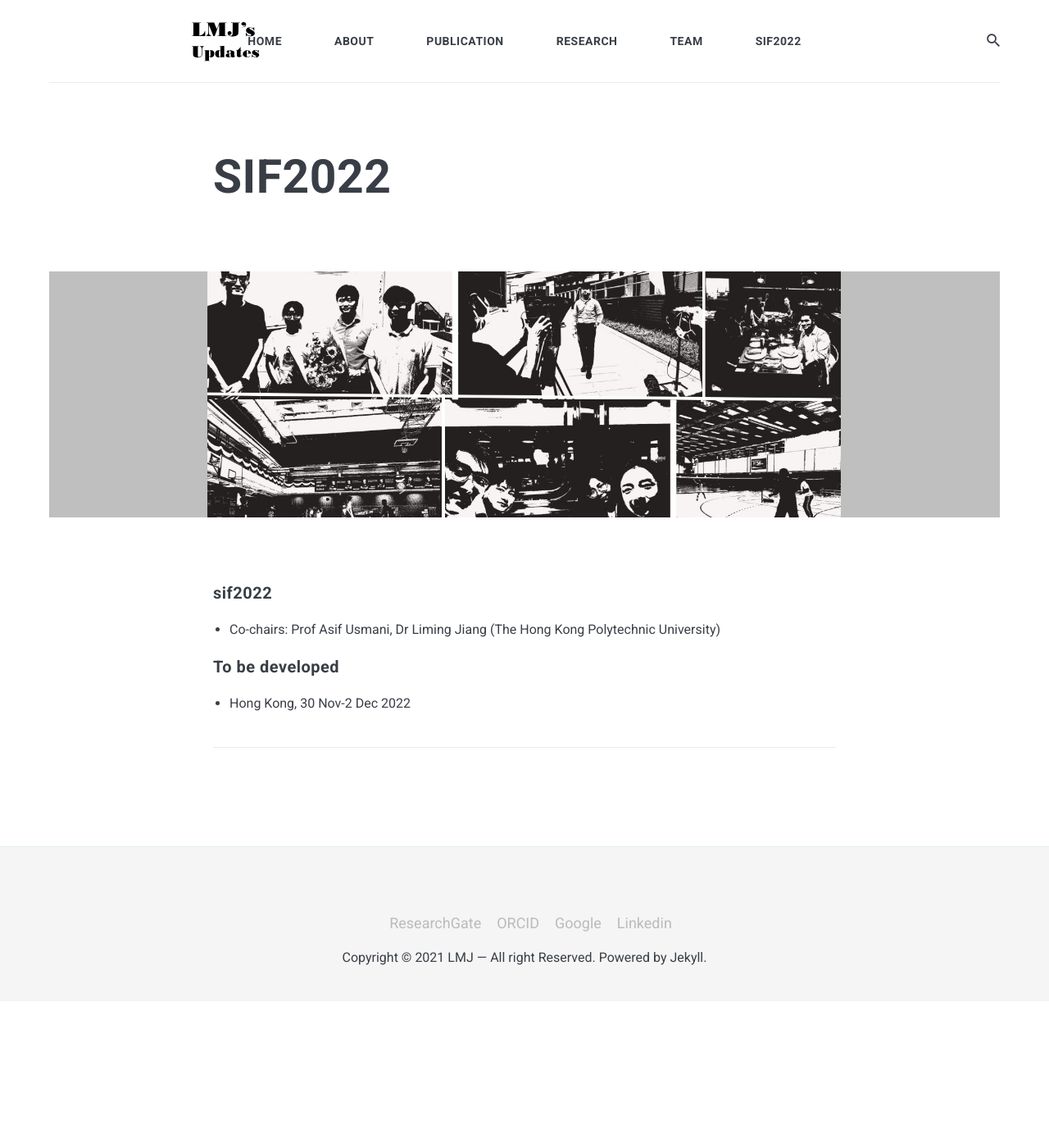
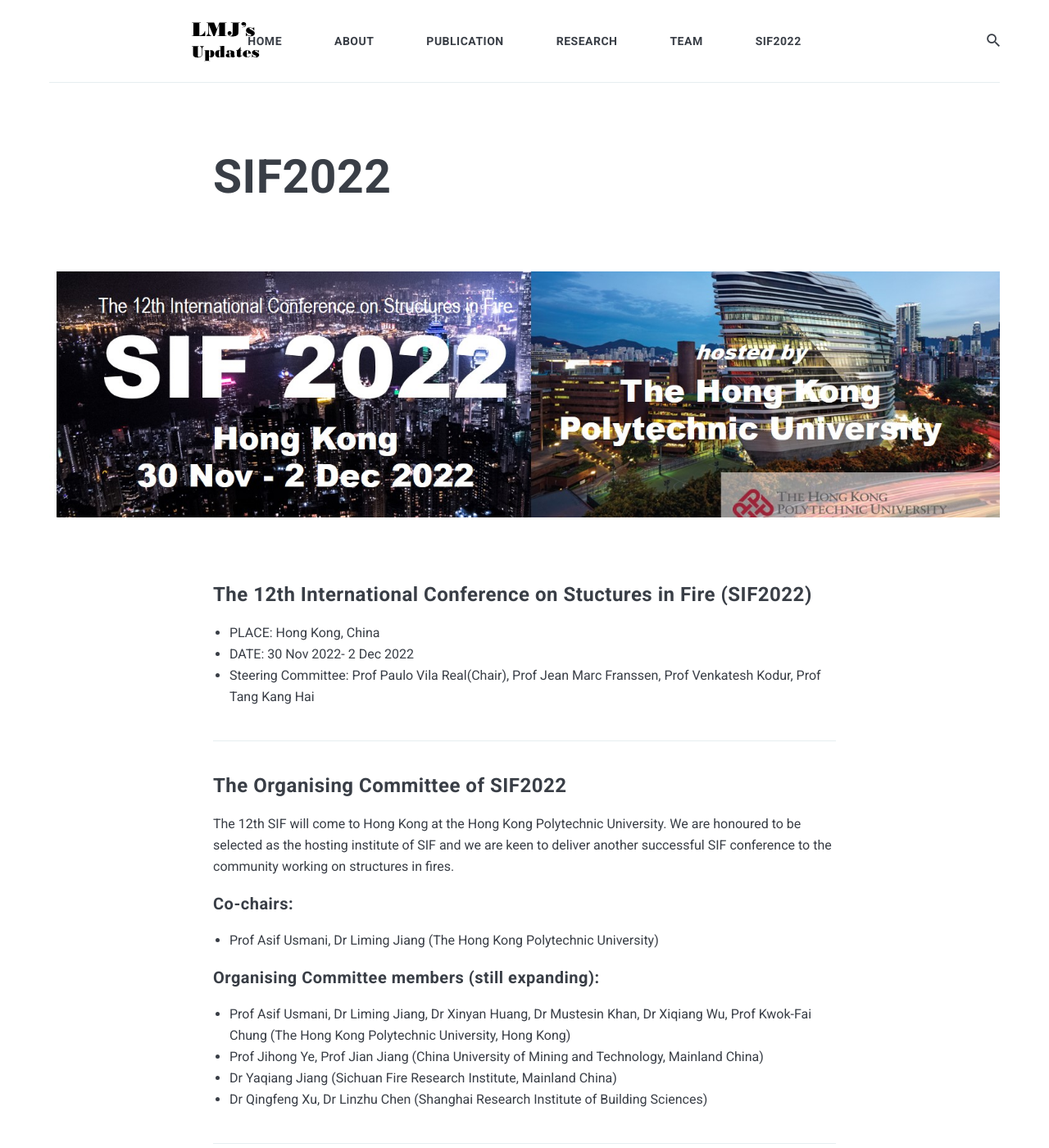
Before and after one commit to LimingXLiming/JiangLiming, a Jekyll site: the page built from _pages/sif2022.md, in a window 1280 px wide and 1400 px high. Shown: the whole window at 82% size. Built offline with Jekyll 4.4.1, drawn with Linux system fonts in a browser that asks for light colours; nearby versions of some CDN libraries.

Commit message:
Update sif2022.md

```diff
--- a/_pages/sif2022.md
+++ b/_pages/sif2022.md
@@ -2,15 +2,27 @@
 layout: page
 title: SIF2022
 permalink: /sif/
-image: team.jpg
+image: SIF2022.jpg
 ---
 
-#### sif2022
-* Co-chairs: Prof Asif Usmani, Dr Liming Jiang (The Hong Kong Polytechnic University)
+### The 12th International Conference on Stuctures in Fire (SIF2022)
+* PLACE: Hong Kong, China
+* DATE: 30 Nov 2022- 2 Dec 2022
+* Steering Committee: Prof Paulo Vila Real(Chair), Prof Jean Marc Franssen, Prof Venkatesh Kodur, Prof Tang Kang Hai
 
+***
 
-#### To be developed
-* Hong Kong, 30 Nov-2 Dec 2022
+### The Organising Committee of SIF2022
+The 12th SIF will come to Hong Kong at the Hong Kong Polytechnic University. We are honoured to be selected as the hosting institute of SIF and we are keen to deliver another successful SIF conference to the community working on structures in fires.
+
+#### Co-chairs:
+* Prof Asif Usmani, Dr Liming Jiang (The Hong Kong Polytechnic University)
+
+#### Organising Committee members (still expanding):
+* Prof Asif Usmani, Dr Liming Jiang, Dr Xinyan Huang, Dr Mustesin Khan, Dr Xiqiang Wu, Prof Kwok-Fai Chung (The Hong Kong Polytechnic University, Hong Kong)
+* Prof Jihong Ye, Prof Jian Jiang (China University of Mining and Technology, Mainland China)
+* Dr Yaqiang Jiang (Sichuan Fire Research Institute, Mainland China)
+* Dr Qingfeng Xu, Dr Linzhu Chen (Shanghai Research Institute of Building Sciences)
 
 
 ***
```
